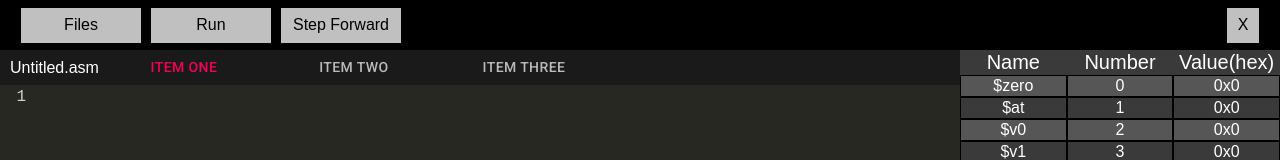
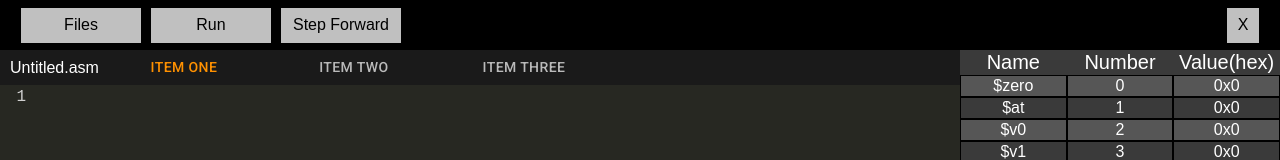
Before and after one commit to Splanis/MIPS-Emulator, a React (Create React App) app: page / in a window 1280 px wide. Shown: the top 160 px of the page. Built offline with nearby package versions, Linux system fonts and the light colour scheme.

Commit message:
added orange to primary color

```diff
--- a/src/components/Theme/Theme.js
+++ b/src/components/Theme/Theme.js
@@ -1,6 +1,6 @@
 import React from "react";
 import { createMuiTheme, makeStyles, ThemeProvider } from "@material-ui/core/styles";
-import { orange, green } from "@material-ui/core/colors";
+import { orange, grey } from "@material-ui/core/colors";
 
 export const theme = createMuiTheme({
     status: {
@@ -8,5 +8,7 @@
     },
     palette: {
         type: "dark",
+        primary: grey,
+        secondary: orange,
     },
 });
```
